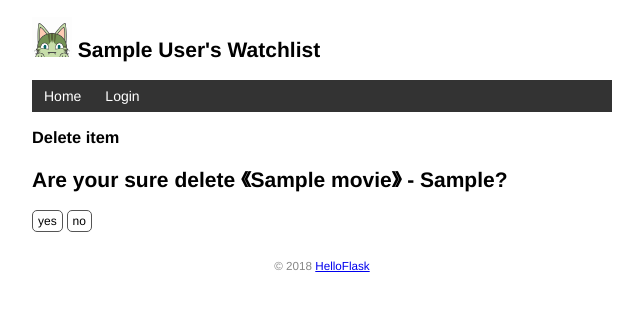
After one commit to codepanda64/watchlist, a Flask app: template watchlist/templates/delete.html in a window 1280 px wide. The commit adds this page. Shown: the top 311 px of the page, without its empty margins (318-961 px from the left). Run offline with Flask 2, Linux system fonts and the light colour scheme; the template is opened without the code that fills it: values that come from a table or form of the project are taken from there, others are empty; tables that the repository leaves empty hold one stand-in row (values such as "Sample post").

Commit message:
fixed delete

```diff
--- /dev/null
+++ b/watchlist/templates/delete.html
@@ -0,0 +1,10 @@
+{% extends 'base.html' %}
+
+{% block content %}
+<h3>Delete item</h3>
+<form method="post">
+    <h2>Are your sure delete 《{{ movie.title }}》 - {{ movie.year }}?</h2>
+    <input class="btn" type="submit" name="confirm" value="yes">
+    <a class="btn" href="{{ url_for('index') }}">no</a>
+</form>
+{% endblock %}
--- a/watchlist/templates/index.html
+++ b/watchlist/templates/index.html
@@ -16,8 +16,10 @@
                 <span class="float-right">
             {% if current_user.is_authenticated %}
                 <a class="btn" href="{{ url_for('edit', movie_id=movie.id) }}">Edit</a>
-            <form class="inline-form" method="post" action="{{ url_for('delete', movie_id=movie.id) }}">
-                <input class="btn" type="submit" name="delete" value="Delete" onclick="return confirm('Are you sure?')">
+{#                <a class="btn" href="{{ url_for('delete', movie_id=movie.id) }}">Delete</a>#}
+                <form class="inline-form" method="POST" action="{{ url_for('delete', movie_id=movie.id) }}">
+                    <input class="btn" type="submit" name="delete" value="Delete"
+                           onclick="return confirm('Are your sure you want delete the item?');"/>
                 </form>
             {% endif %}
                     <a class="imdb" href="https://www.imdb.com/find?q={{ movie.title }}" target="_blank"
--- a/watchlist/views.py
+++ b/watchlist/views.py
@@ -49,14 +49,29 @@ def edit(movie_id):
     return render_template('edit.html', movie=movie)
 
 
-@app.route('/movie/delete/<int:movie_id>', methods=['POST'])  # 限定只接受 POST 请求
+# @app.route('/movie/delete/<int:movie_id>', methods=['GET', 'POST'])  # 限定只接受 POST 请求
+# @login_required  # 登录保护
+# def delete(movie_id):
+#     movie = Movie.query.get_or_404(movie_id)
+#     if request.method == 'POST':
+#         print(request.form['confirm'])
+#         if request.form['confirm'] == 'yes':
+#             db.session.delete(movie)
+#             db.session.commit()
+#             flash('Item deleted.')
+#         return redirect(url_for('index'))
+#     return render_template('delete.html', movie=movie)
+
+@app.post('/movie/delete/<int:movie_id>')  # 限定只接受 POST 请求
 @login_required  # 登录保护
 def delete(movie_id):
-    movie = Movie.query.get_or_404(movie_id)  # 获取电影记录
-    db.session.delete(movie)  # 删除对应的记录
-    db.session.commit()  # 提交数据库会话
-    flash('Item deleted.')
-    return redirect('/')  # 重定向回主页
+    movie = Movie.query.get_or_404(movie_id)
+    form = request.form
+    if form['delete'] == 'Delete':
+        db.session.delete(movie)
+        db.session.commit()
+        flash('Item deleted.')
+        return redirect(url_for('index'))
 
 
 @app.route('/settings', methods=['GET', 'POST'])
```
Lines whose indentation alone changed are shown as unchanged.
